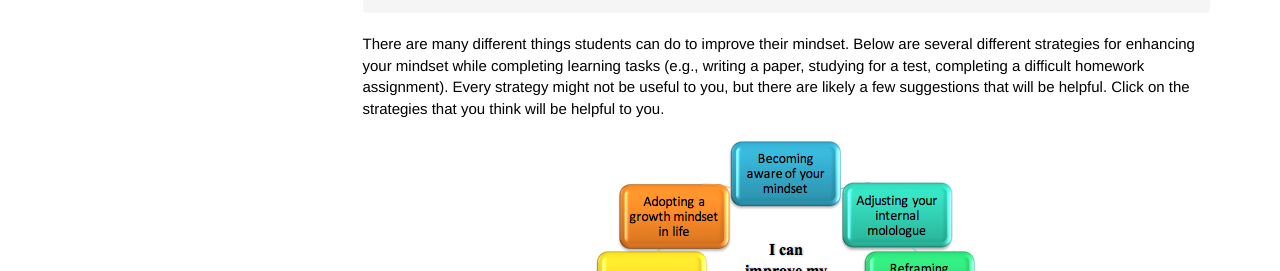
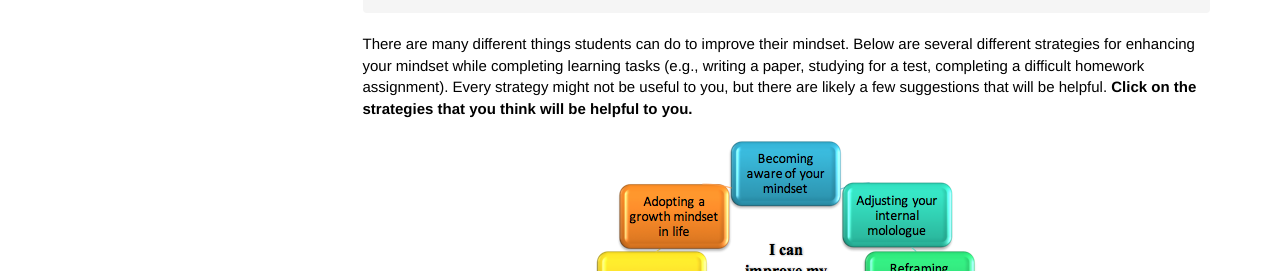
Before and after one commit to dfranklin02/SRL, a Jekyll site: the page built from docs/pages/motivation/mindset_recommendations.md, in a window 1280 px wide and 900 px high. Shown: the part 249-520 px from the top of the window. Built offline with Jekyll 4.4.1, drawn with Linux system fonts in a browser that asks for light colours; nearby versions of some CDN libraries; comment, search, counter and statistics services are not loaded.

```diff
--- a/docs/pages/motivation/mindset_recommendations.md
+++ b/docs/pages/motivation/mindset_recommendations.md
@@ -20,7 +20,7 @@ toc: false
 
 
 
-There are many different things students can do to improve their mindset. Below are several different strategies for enhancing your mindset while completing learning tasks (e.g., writing a paper, studying for a test, completing a difficult homework assignment). Every strategy might not be useful to you, but there are likely a few suggestions that will be helpful. Click on the strategies that you think will be helpful to you.
+There are many different things students can do to improve their mindset. Below are several different strategies for enhancing your mindset while completing learning tasks (e.g., writing a paper, studying for a test, completing a difficult homework assignment). Every strategy might not be useful to you, but there are likely a few suggestions that will be helpful. <b>Click on the strategies that you think will be helpful to you.</b>
 
 <center><img src='images/mindset_recommendations.png' alt='Mindset Recommendations' /></center>
 <br>
```
